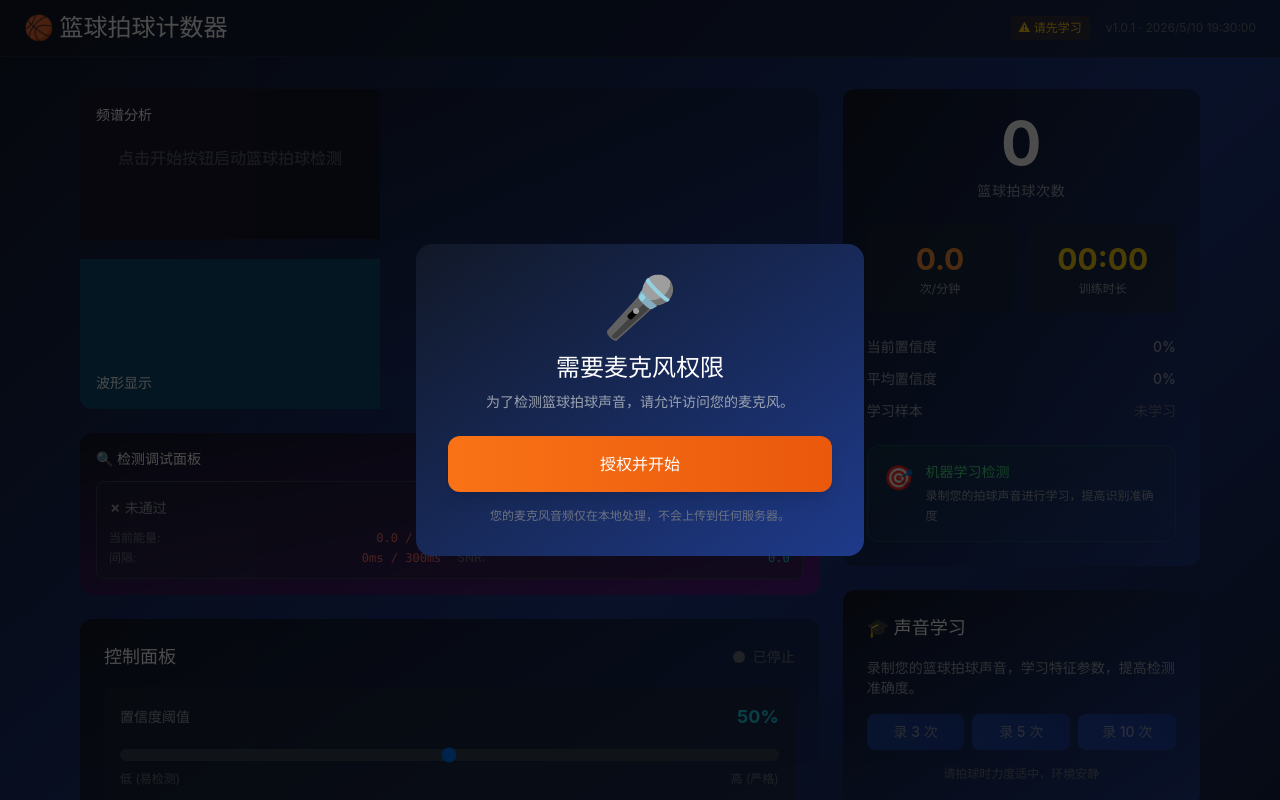
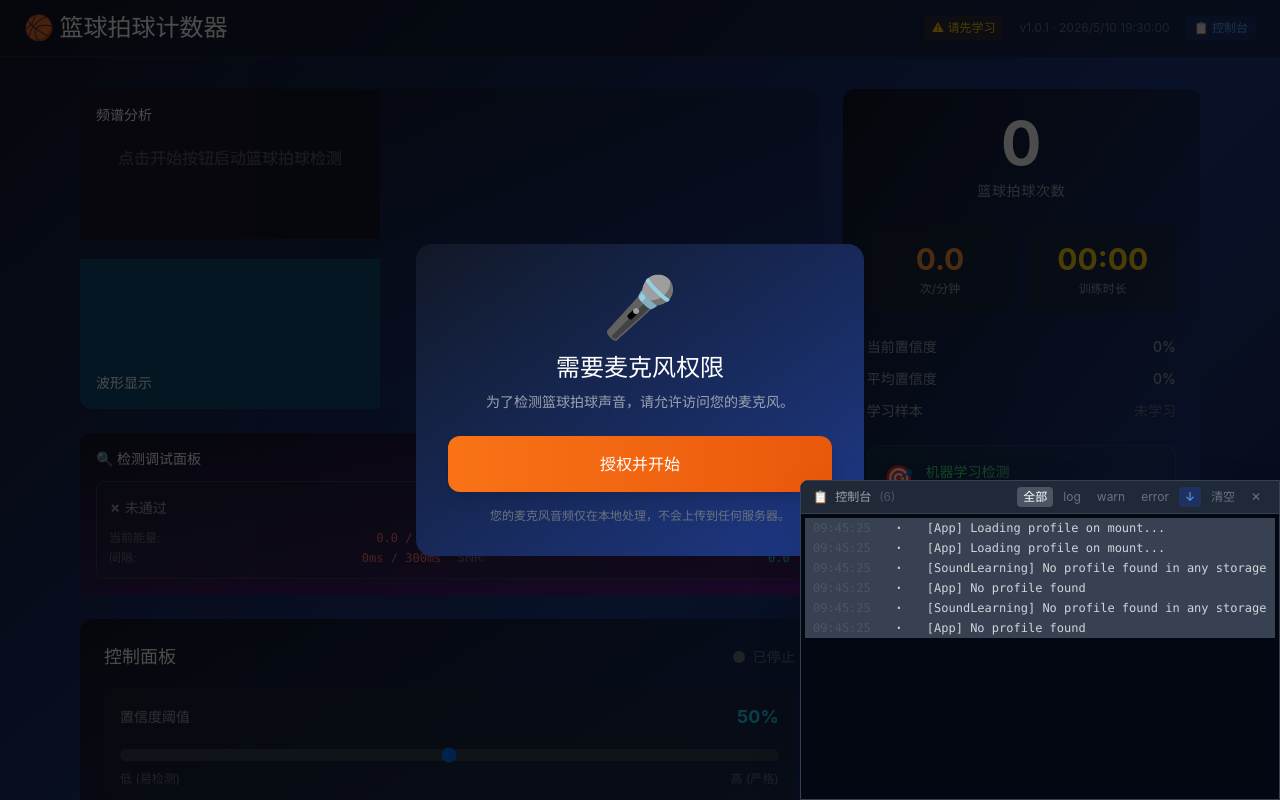
Before and after one commit to jasongwq/basketball-counter, a React (Vite) app: page / in a window 1280 px wide. Shown: the top 800 px of the page. Built offline with nearby package versions, Linux system fonts and the light colour scheme.

Commit message:
feat: add on-page console panel for debugging

```diff
--- a/src/App.tsx
+++ b/src/App.tsx
@@ -6,12 +6,15 @@ import { AudioVisualizer } from './components/AudioVisualizer';
 import { StatsPanel } from './components/StatsPanel';
 import { LearningPanel } from './components/LearningPanel';
 import { DetectionDebugPanel } from './components/DetectionDebugPanel';
+import { ConsolePanel, useConsoleLogs } from './components/ConsolePanel';
 import { BUILD_VERSION, BUILD_TIME } from './version';
 
 function App() {
   const [isStarted, setIsStarted] = useState(false);
   const [showPermissionModal, setShowPermissionModal] = useState(true);
+  const [showConsole, setShowConsole] = useState(true);
   const [confidenceThreshold, setConfidenceThreshold] = useState(0.5);
+  const { logs, clearLogs } = useConsoleLogs();
   const [confidenceHistory, setConfidenceHistory] = useState<number[]>([]);
   const [profileLoadStatus, setProfileLoadStatus] = useState<'loading' | 'loaded' | 'none'>('loading');
 
@@ -169,6 +172,13 @@ function App() {
           <div className="text-xs text-gray-500">
             v{BUILD_VERSION} · {BUILD_TIME}
           </div>
+          <button
+            onClick={() => setShowConsole(!showConsole)}
+            className={`text-xs px-2 py-1 rounded ${showConsole ? 'bg-blue-900/50 text-blue-400' : 'bg-gray-800 text-gray-500 hover:text-gray-300'}`}
+            title="切换控制台"
+          >
+            📋 控制台
+          </button>
         </div>
       </header>
 
@@ -396,6 +406,10 @@ function App() {
           </div>
         </div>
       )}
+
+      {showConsole && (
+        <ConsolePanel logs={logs} onClear={clearLogs} onClose={() => setShowConsole(false)} />
+      )}
     </div>
   );
 }
--- /dev/null
+++ b/src/components/ConsolePanel.tsx
@@ -0,0 +1,185 @@
+import React, { useState, useEffect, useRef } from 'react';
+
+export interface LogEntry {
+  id: number;
+  type: 'log' | 'warn' | 'error' | 'info';
+  message: string;
+  timestamp: string;
+}
+
+let logIdCounter = 0;
+
+// 全局日志收集器
+const logListeners: Set<(entry: LogEntry) => void> = new Set();
+
+function addLogEntry(type: LogEntry['type'], args: unknown[]) {
+  const message = args
+    .map(arg => {
+      if (typeof arg === 'string') return arg;
+      if (typeof arg === 'number' || typeof arg === 'boolean') return String(arg);
+      if (arg === null) return 'null';
+      if (arg === undefined) return 'undefined';
+      try {
+        return JSON.stringify(arg);
+      } catch {
+        return String(arg);
+      }
+    })
+    .join(' ');
+
+  const entry: LogEntry = {
+    id: ++logIdCounter,
+    type,
+    message,
+    timestamp: new Date().toLocaleTimeString('zh-CN', { hour12: false }),
+  };
+
+  logListeners.forEach(listener => listener(entry));
+}
+
+// 拦截 console 方法
+const originalConsole = {
+  log: console.log,
+  warn: console.warn,
+  error: console.error,
+  info: console.info,
+};
+
+console.log = (...args: unknown[]) => {
+  originalConsole.log(...args);
+  addLogEntry('log', args);
+};
+
+console.warn = (...args: unknown[]) => {
+  originalConsole.warn(...args);
+  addLogEntry('warn', args);
+};
+
+console.error = (...args: unknown[]) => {
+  originalConsole.error(...args);
+  addLogEntry('error', args);
+};
+
+console.info = (...args: unknown[]) => {
+  originalConsole.info(...args);
+  addLogEntry('info', args);
+};
+
+export function useConsoleLogs() {
+  const [logs, setLogs] = useState<LogEntry[]>([]);
+  const maxLogs = 200;
+
+  useEffect(() => {
+    const listener = (entry: LogEntry) => {
+      setLogs(prev => {
+        const next = [...prev, entry];
+        return next.length > maxLogs ? next.slice(-maxLogs) : next;
+      });
+    };
+    logListeners.add(listener);
+    return () => { logListeners.delete(listener); };
+  }, []);
+
+  const clearLogs = () => setLogs([]);
+
+  return { logs, clearLogs };
+}
+
+interface ConsolePanelProps {
+  logs: LogEntry[];
+  onClear: () => void;
+  onClose: () => void;
+}
+
+export function ConsolePanel({ logs, onClear, onClose }: ConsolePanelProps) {
+  const scrollRef = useRef<HTMLDivElement>(null);
+  const [autoScroll, setAutoScroll] = useState(true);
+  const [filter, setFilter] = useState<'all' | 'log' | 'warn' | 'error'>('all');
+
+  useEffect(() => {
+    if (autoScroll && scrollRef.current) {
+      scrollRef.current.scrollTop = scrollRef.current.scrollHeight;
+    }
+  }, [logs, autoScroll]);
+
+  const filteredLogs = filter === 'all' ? logs : logs.filter(l => l.type === filter);
+
+  const typeColor: Record<string, string> = {
+    log: 'text-gray-300',
+    warn: 'text-yellow-400',
+    error: 'text-red-400',
+    info: 'text-cyan-400',
+  };
+
+  const typeBg: Record<string, string> = {
+    log: 'bg-gray-700',
+    warn: 'bg-yellow-900/50',
+    error: 'bg-red-900/50',
+    info: 'bg-cyan-900/50',
+  };
+
+  return (
+    <div className="fixed bottom-0 right-0 z-50 flex flex-col bg-gray-950 border border-gray-700 rounded-tl-lg shadow-2xl"
+         style={{ width: '480px', height: '320px' }}>
+      {/* 标题栏 */}
+      <div className="flex items-center justify-between px-3 py-1.5 bg-gray-800 border-b border-gray-700 rounded-tl-lg shrink-0">
+        <div className="flex items-center gap-2">
+          <span className="text-xs font-mono text-gray-400">📋 控制台</span>
+          <span className="text-xs text-gray-600">({filteredLogs.length})</span>
+        </div>
+        <div className="flex items-center gap-1">
+          {/* 过滤按钮 */}
+          {(['all', 'log', 'warn', 'error'] as const).map(f => (
+            <button
+              key={f}
+              onClick={() => setFilter(f)}
+              className={`px-1.5 py-0.5 text-xs rounded ${
+                filter === f ? 'bg-gray-600 text-white' : 'text-gray-500 hover:text-gray-300'
+              }`}
+            >
+              {f === 'all' ? '全部' : f}
+            </button>
+          ))}
+          <button
+            onClick={() => setAutoScroll(!autoScroll)}
+            className={`px-1.5 py-0.5 text-xs rounded ${autoScroll ? 'bg-blue-900/50 text-blue-400' : 'text-gray-500'}`}
+            title="自动滚动"
+          >
+            ↓
+          </button>
+          <button
+            onClick={onClear}
+            className="px-1.5 py-0.5 text-xs text-gray-500 hover:text-gray-300 rounded"
+          >
+            清空
+          </button>
+          <button
+            onClick={onClose}
+            className="px-1.5 py-0.5 text-xs text-gray-500 hover:text-red-400 rounded"
+          >
+            ✕
+          </button>
+        </div>
+      </div>
+
+      {/* 日志内容 */}
+      <div ref={scrollRef} className="flex-1 overflow-y-auto overflow-x-hidden font-mono text-xs p-1 space-y-0">
+        {filteredLogs.length === 0 && (
+          <div className="text-gray-600 text-center py-4">暂无日志</div>
+        )}
+        {filteredLogs.map(entry => (
+          <div
+            key={entry.id}
+            className={`flex items-start px-2 py-0.5 hover:bg-gray-800/50 ${typeBg[entry.type] || ''}`}
+          >
+            <span className="text-gray-600 shrink-0 mr-2 select-none">{entry.timestamp}</span>
+            <span className={`shrink-0 mr-2 w-10 text-center font-bold ${typeColor[entry.type]}`}>
+              {entry.type === 'warn' ? '⚠' : entry.type === 'error' ? '✕' : entry.type === 'info' ? 'ℹ' : '·'}
+            </span>
+            <span className={`break-all ${typeColor[entry.type]}`}>{entry.message}</span>
+          </div>
+        ))}
+      </div>
+    </div>
+  );
+}
```
Also changed, not shown: 1 other file (tests, documents, lock files or other folders).
